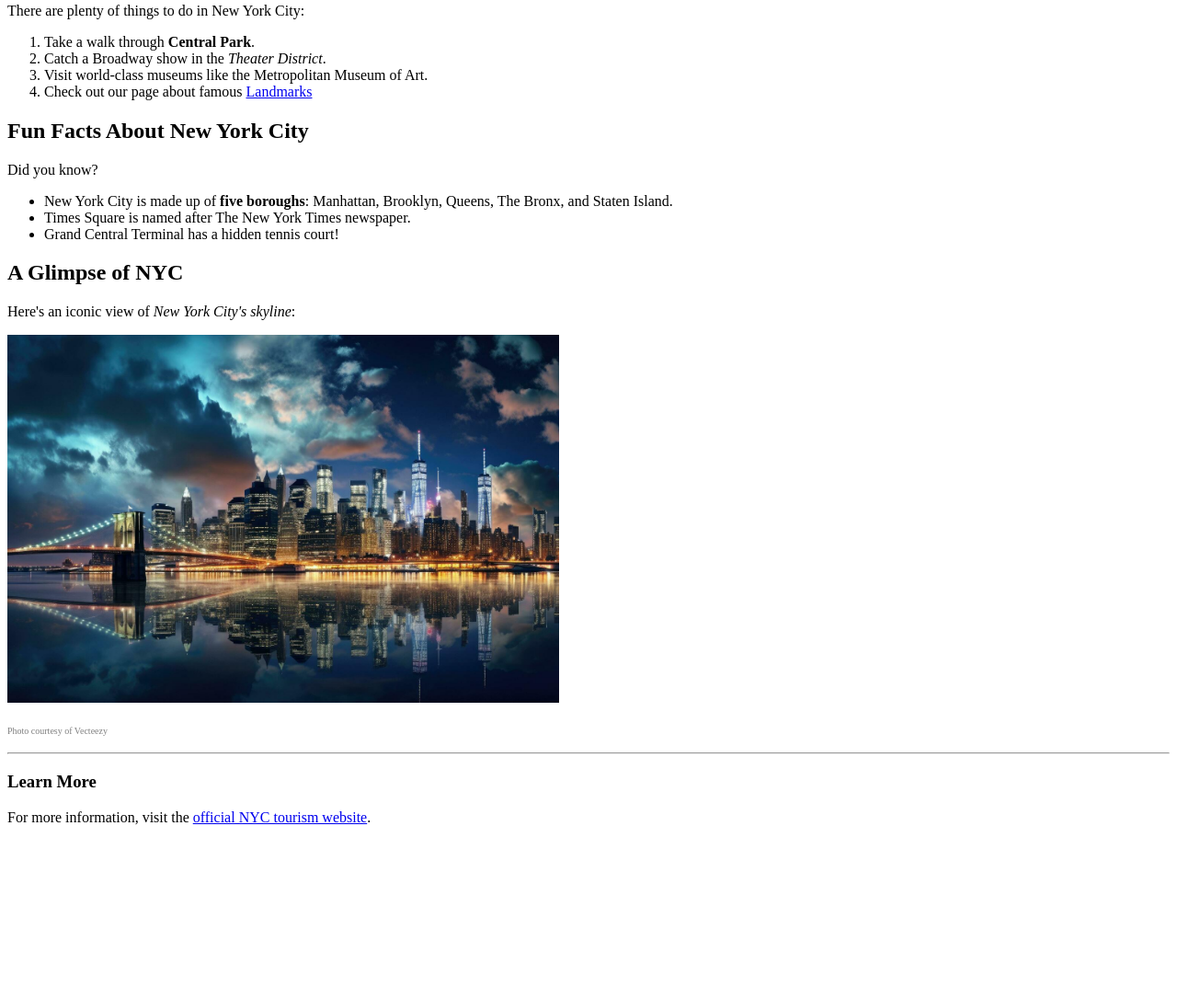
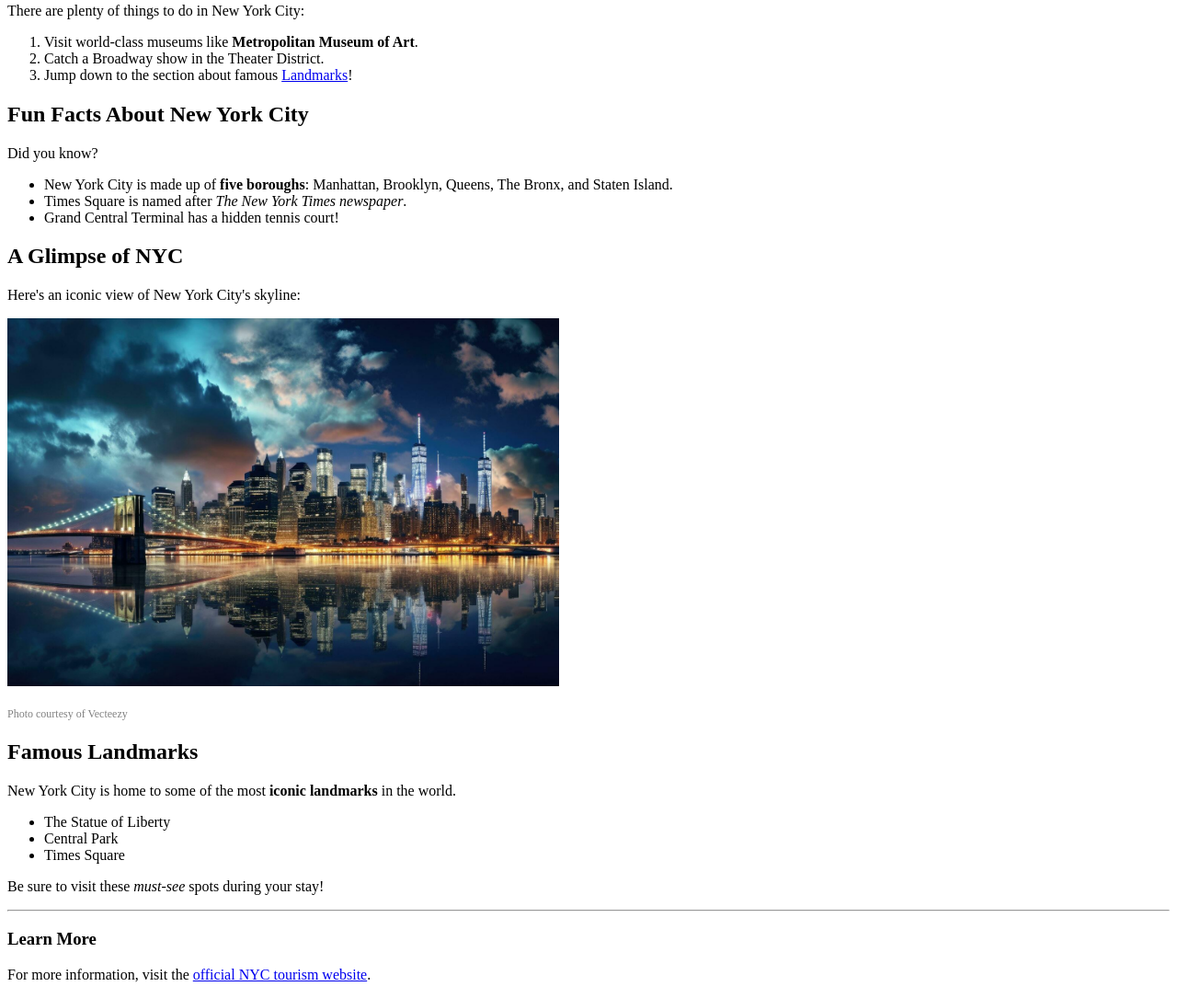
Before and after one commit to BWL-CS/cs1-wk03-codecollab-OLD, a plain HTML site: page index.html in a window 1280 px wide. Shown: the part 180-1265 px from the top of the page at 92% size. Before the commit the page ends 1094 px from the top, so only its background shows below. Drawn offline with Linux system fonts and the light colour scheme.

Commit message:
Update index.html

```diff
--- a/index.html
+++ b/index.html
@@ -7,40 +7,51 @@
 </head>
 
 <body>
+
         <div id="header">
             <h1>Welcome to New York City!</h1>
             <p><em>The city that never sleeps</em>. Discover the wonders of the Big Apple.</p>
             <hr>
         </div>
 
-        <div id="section-1">
+        <div id="section1">
             <h2>Top Tourist Activities</h2>
             <p>There are plenty of things to do in New York City:</p>
             <ol>
-                <li>Take a walk through <strong>Central Park</strong>.</li>
-                <li>Catch a Broadway show in the <em>Theater District</em>.</li>
-                <li>Visit world-class museums like the Metropolitan Museum of Art.</li>
-                <li>Check out our page about famous <a href="landmarks.html">Landmarks</a></li>
+                <li>Visit world-class museums like <strong>Metropolitan Museum of Art</strong>.</li>
+                <li>Catch a Broadway show in the Theater District.</li>
+                <li>Jump down to the section about famous <a href="#section4">Landmarks</a>!</li>
             </ol>
         </div>
 
-        <div id="section-2">
+        <div id="section2">
             <h2>Fun Facts About New York City</h2>
             <p>Did you know?</p>
             <ul>
                 <li>New York City is made up of <strong>five boroughs</strong>: Manhattan, Brooklyn, Queens, The Bronx, and Staten Island.</li>
-                <li>Times Square is named after The New York Times newspaper.</li>
+                <li>Times Square is named after <em>The New York Times newspaper</em>.</li>
                 <li>Grand Central Terminal has a hidden tennis court!</li>
             </ul>
         </div>
 
-        <div id="section-3">
+        <div id="section3">
             <h2>A Glimpse of NYC</h2>
-            <p>Here's an iconic view of <em>New York City's skyline</em>:</p>
+            <p>Here's an iconic view of New York City's skyline:</p>
             <div>
                 <img src="nyc-skyline-at-night.jpg" alt="NYC Skyline at Night" width="600">
-                <p><span style="color: grey; font-size: 10px">Photo courtesy of Vecteezy</span></p>
+                <p><span style="color: grey; font-size: 12px">Photo courtesy of Vecteezy</span></p>
             </div>
+        </div>
+
+        <div id="section4">
+            <h2>Famous Landmarks</h2>
+            <p>New York City is home to some of the most <strong>iconic landmarks</strong> in the world.</p>
+            <ul>
+                <li>The Statue of Liberty</li>
+                <li>Central Park</li>
+                <li>Times Square</li>
+            </ul>
+            <p>Be sure to visit these <em>must-see</em> spots during your stay!</p>
         </div>
 
         <div id="footer">
@@ -49,7 +60,5 @@
             <p>For more information, visit the <a href="https://www.nycgo.com/" target="_blank">official NYC tourism website</a>.</p>
         </div>
 
-
-
 </body>
 </html>
```
